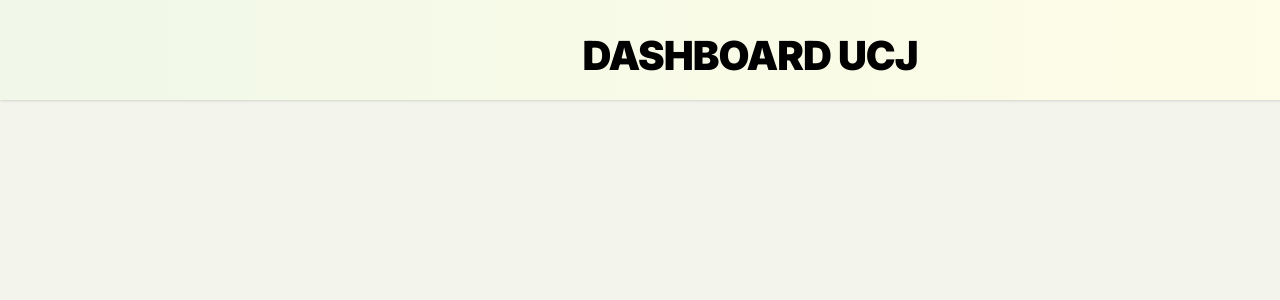
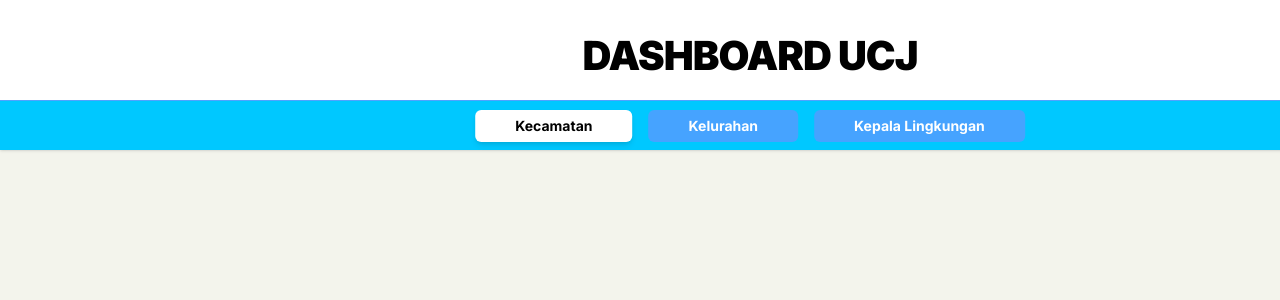
Before and after one commit to AriiqAlhafizh/web_dashboard_bpjs, a Next.js app: page / in a window 1280 px wide. Shown: the top 300 px of the page. Built offline with nearby package versions, Linux system fonts and the light colour scheme.

Commit message:
Add Navbar

```diff
--- a/app/page.tsx
+++ b/app/page.tsx
@@ -1,11 +1,16 @@
 // app/page.tsx
+"use client";
+import { useState } from 'react';
+
 import Header from '../components/Header';
 
 export default function Home() {
+  const [activeTab, setActiveTab] = useState<'KEC' | 'KEL' | 'KEPLING'>('KEC');
+
   return (
     <main className="min-h-screen bg-[#f3f4ec] font-sans overflow-x-auto flex flex-col">
       <div className="min-w-[1500px] mx-auto flex flex-col flex-1 w-full relative">
-        <Header />
+        <Header activeTab={activeTab} setActiveTab={setActiveTab} />
       </div>
     </main>
   );
--- a/components/Header.tsx
+++ b/components/Header.tsx
@@ -1,11 +1,25 @@
-const Header = () => {
+const Header = ({
+  activeTab,
+  setActiveTab
+}: {
+  activeTab: string,
+  setActiveTab: (tab: 'KEC' | 'KEL' | 'KEPLING') => void
+}) => {
   return (
     <div className="w-full shadow-sm">
-      <header className="relative min-h-[100px] overflow-hidden flex justify-center items-end pb-3 gap-4 xl:gap-12 transition-colors duration-300 bg-gradient-to-r from-[#f1f8e9] via-[#f9fbe7] to-[#fffde7]">
+      <header className="relative min-h-[100px] overflow-hidden flex justify-center items-end pb-3 gap-4 xl:gap-12 transition-colors duration-300 bg-[#ffffff]">
         <div className="text-center pb-3 z-10 shrink-0 px-4">
           <h1 className="text-[34px] xl:text-[40px] font-black leading-none tracking-tight transition-colors duration-300 text-[#000000]">DASHBOARD UCJ</h1>
         </div>
       </header>
+        <div className="text-white min-h-[50px] px-6 py-2.5 flex justify-between items-center relative border-t z-30 transition-colors duration-300 bg-[#00C8FF] border-blue-400">
+
+        <div className="absolute left-1/2 -translate-x-1/2 flex gap-2 xl:gap-4">
+          <button onClick={() => setActiveTab('KEC')} className={`px-8 xl:px-10 py-1.5 text-sm font-bold rounded-md transition-all ${activeTab === 'KEC' ? 'bg-white text-[#000000] shadow-md' : 'bg-[#46A3FF] text-white hover:bg-[#1565c0]'}`}>Kecamatan</button>
+          <button onClick={() => setActiveTab('KEL')} className={`px-8 xl:px-10 py-1.5 text-sm font-bold rounded-md transition-all ${activeTab === 'KEL' ? 'bg-white text-[#000000] shadow-md' : 'bg-[#46A3FF] text-white hover:bg-[#1565c0]'}`}>Kelurahan</button>
+          <button onClick={() => setActiveTab('KEPLING')} className={`px-8 xl:px-10 py-1.5 text-sm font-bold rounded-md transition-all ${activeTab === 'KEPLING' ? 'bg-white text-[#000000] shadow-md' : 'bg-[#46A3FF] text-white hover:bg-[#1565c0]'}`}>Kepala Lingkungan</button>
+        </div>
+      </div>
     </div>
   );
 };
```
